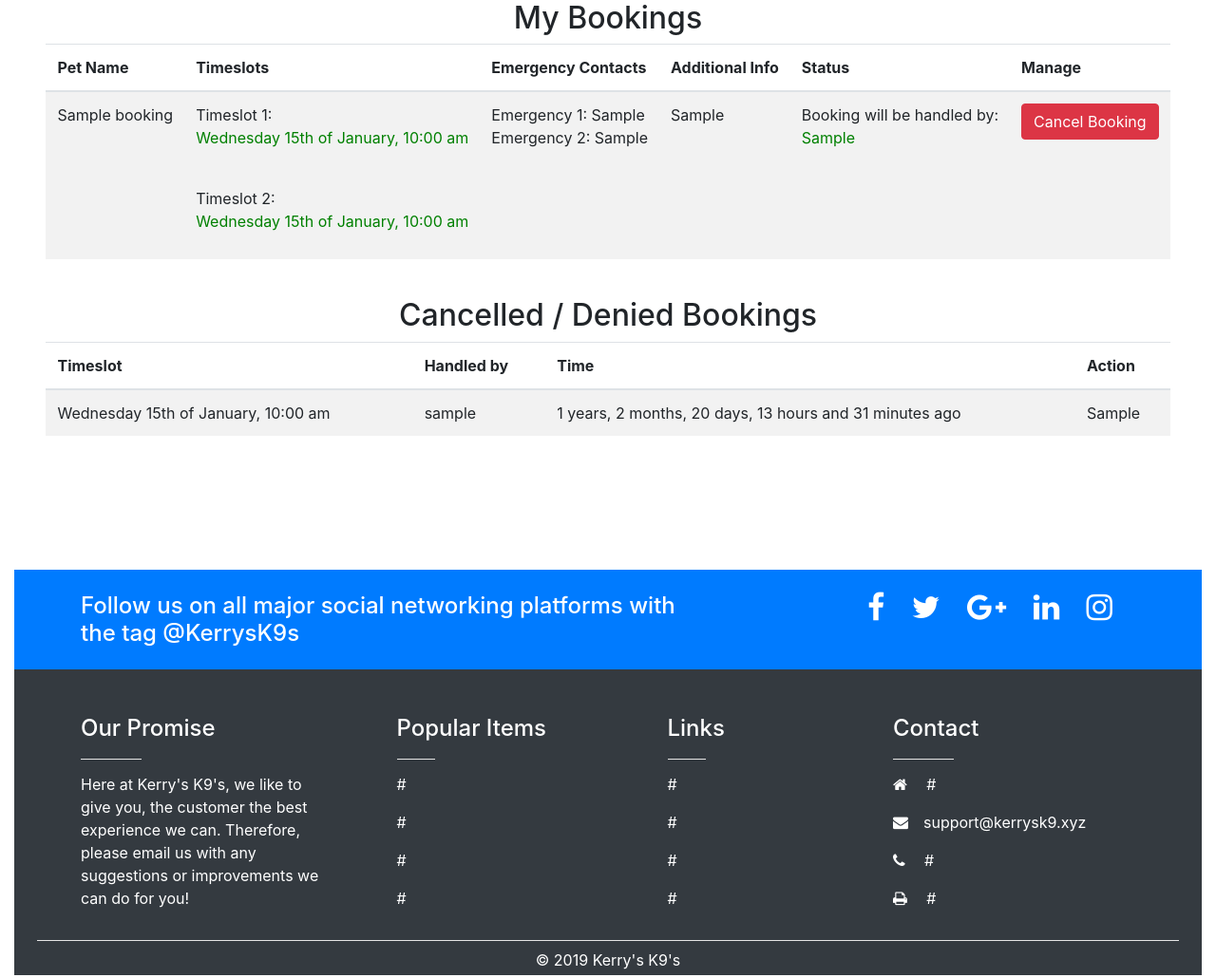
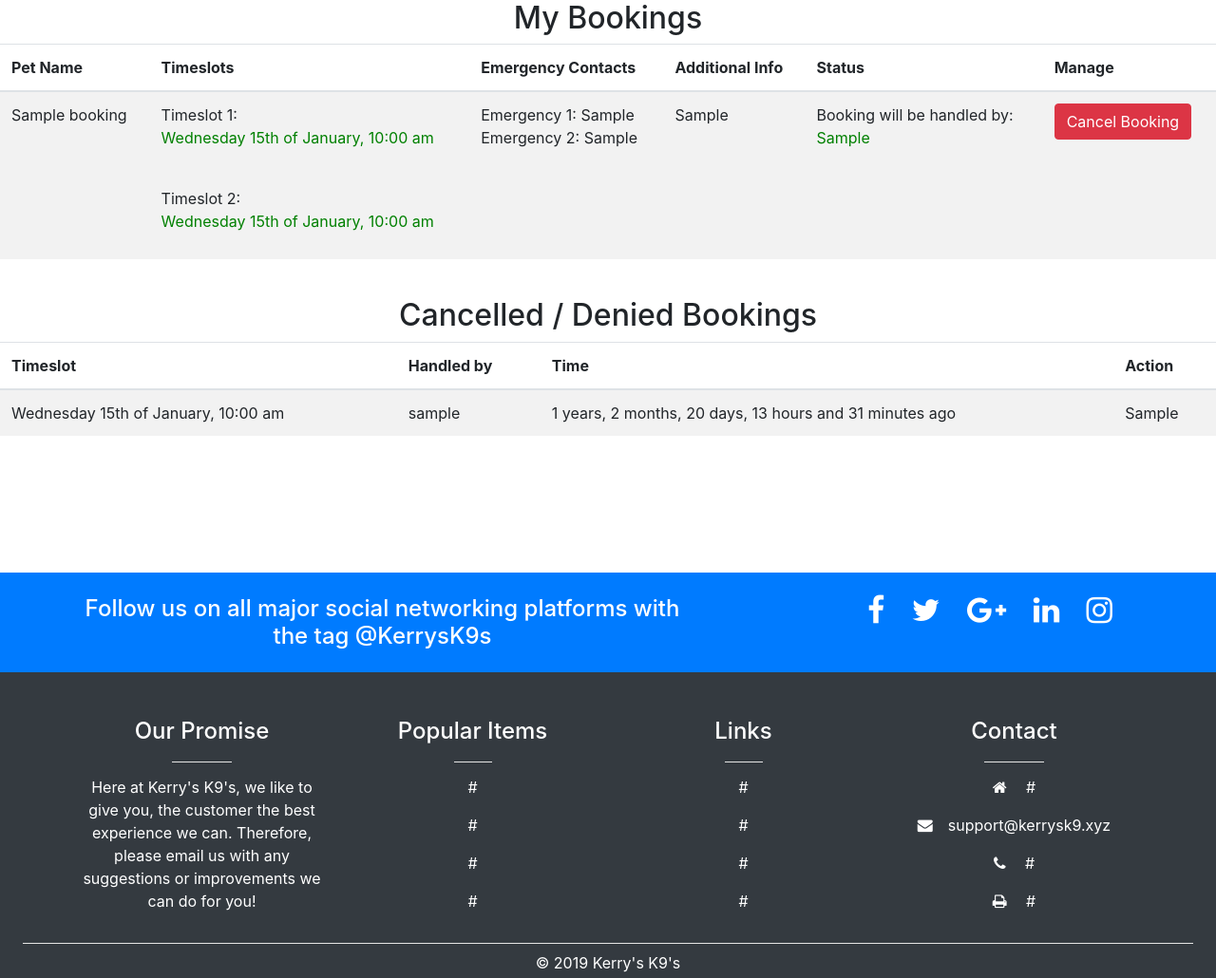
Before and after one commit to Central120/uniwork, a PHP site: page /current-bookings in a window 1280 px wide. Shown: the part 90-1120 px from the top of the page at 95% size. Run offline with PHP 8.4, Linux system fonts and the light colour scheme; the visitor is signed in with stand-in values (Sample User, id 1); tables that the repository leaves empty or names only in its code hold one stand-in row (values such as "Sample post"); some libraries are stand-ins or nearby versions.

Commit message:
Update current-bookings.php

```diff
--- a/current-bookings.php
+++ b/current-bookings.php
@@ -45,8 +45,7 @@ $findcurrentbookings = mysqli_query($conn, "SELECT * FROM `bookings` WHERE `user
 </head>
 <body>
     <?php include "inc/header.php"; ?>
-    <div class="container-fluid">
-    <div class="d-flex justify-content-center">
+
         <center>
     <h2 class="mb-42">My Bookings</h2>
     <div id="server-results"></div>
@@ -242,11 +241,7 @@ $findcurrentbookings = mysqli_query($conn, "SELECT * FROM `bookings` WHERE `user
  </tbody>
                 </table>
             </div>
-            <div>
-        </div>
-        </div>
-        </div>
-
+            </div>
   <?php include "inc/footer.php"; ?>
 </body>
 <script src="https://code.jquery.com/jquery-3.4.1.min.js" integrity="sha256-CSXorXvZcTkaix6Yvo6HppcZGetbYMGWSFlBw8HfCJo=" crossorigin="anonymous"></script>
```
